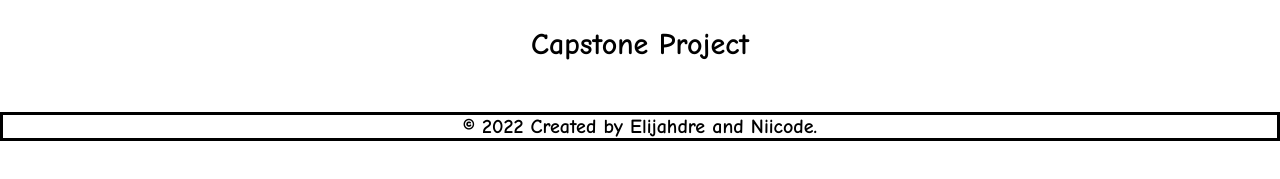
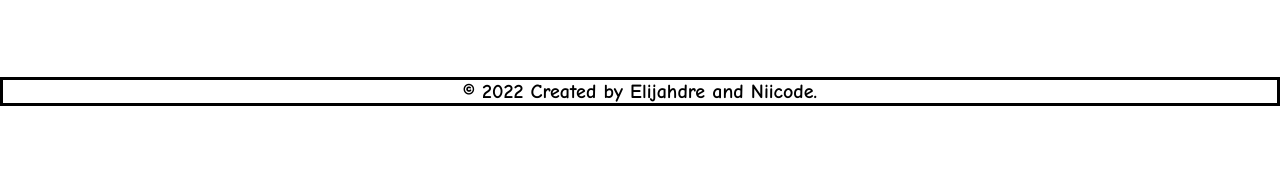
Before and after one commit to niicode/javascript-group-capstone, a website built with webpack: page src/index.html in a window 1280 px wide. Shown: the part 113-292 px from the top of the page. Built offline with nearby package versions, Linux system fonts and the light colour scheme; no server answers.

Commit message:
Edit the html body

```diff
--- a/src/index.html
+++ b/src/index.html
@@ -27,17 +27,14 @@
       </nav>
     </header>
 
-    <section>
-      <h1>Capstone Project</h1>
-    </section>
-
-    <div class="shows"></div>
-
+    <main>
+      <div class="shows"></div>
+    </main>
 
     <footer>
-        <p class="footer-content">
-          &copy; 2022 Created by Elijahdre and Niicode.
-        </p>
-      </footer>
+      <p class="footer-content">
+        &copy; 2022 Created by Elijahdre and Niicode.
+      </p>
+    </footer>
   </body>
 </html>
```
